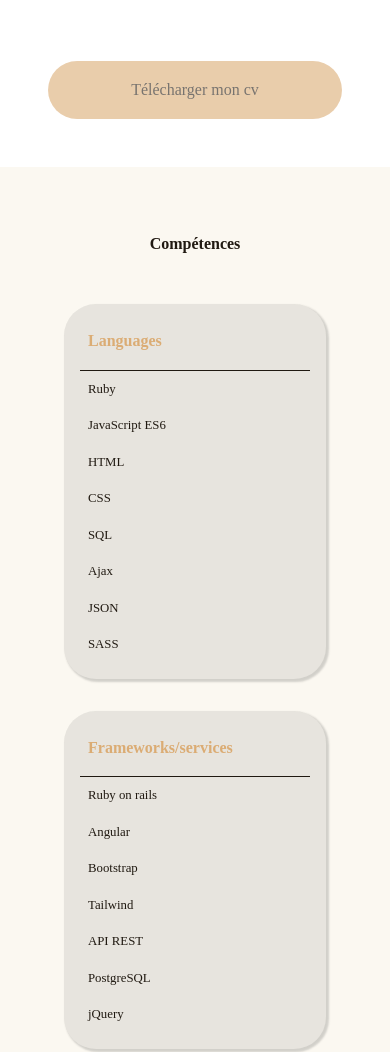
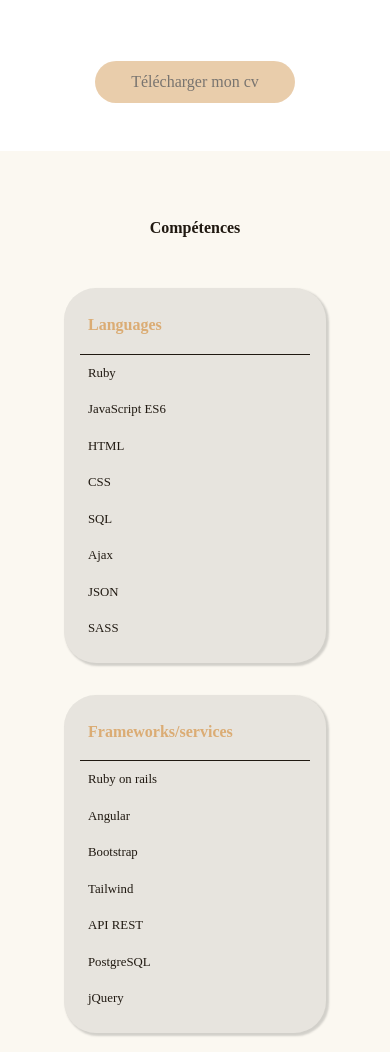
Before and after one commit to Charlotte6944/CVWebsite, a website: page index.html in a window 390 px wide. Shown: the part 1763-2815 px from the top of the page. Drawn offline with nearby package versions, Linux system fonts and the light colour scheme; some packages are replaced by stand-ins of ours; a script that the page names is missing; a web font is replaced by a local one.

Commit message:
modification projet card

```diff
--- a/css/button.css
+++ b/css/button.css
@@ -4,6 +4,7 @@
   justify-content: center;
 }
 
+@media screen and (min-width: 1000px) {
   .btn-primary {
     color: #201911;
     background-color: #DBAC74;
@@ -16,6 +17,23 @@
     margin-top: 4rem;
     cursor: pointer;
   }
+}
+
+@media screen and (max-width: 1000px) {
+  .btn-primary {
+    color: #201911;
+    background-color: #DBAC74;
+    width: 200px;
+    padding: 8px 16px;
+    border-radius: 32px;
+    opacity: 0.6;
+    transition: opacity 0.3s ease;
+    text-align: center;
+    margin-top: 4rem;
+    cursor: pointer;
+  }
+}
+
 
 .btn-primary:hover {
   color: #DBAC74;
```
Lines whose indentation alone changed are shown as unchanged.
